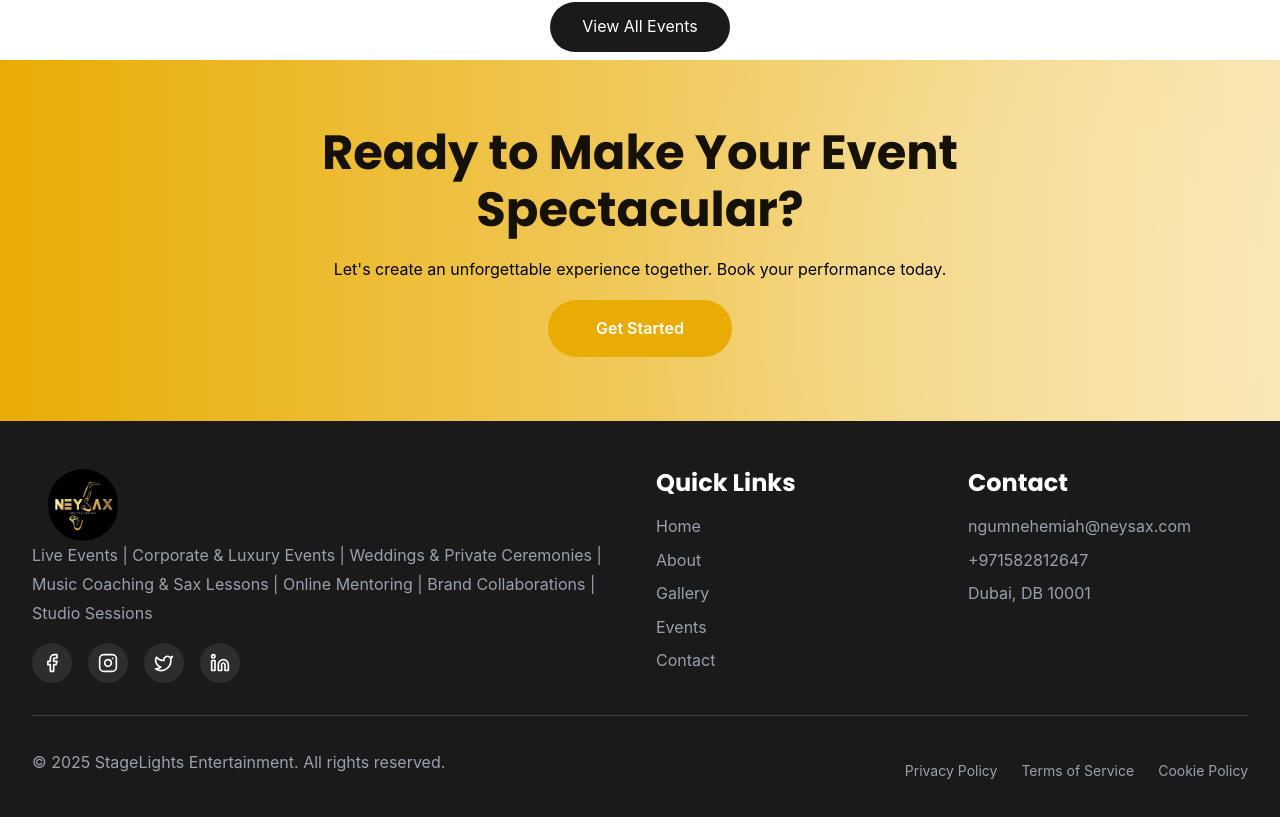
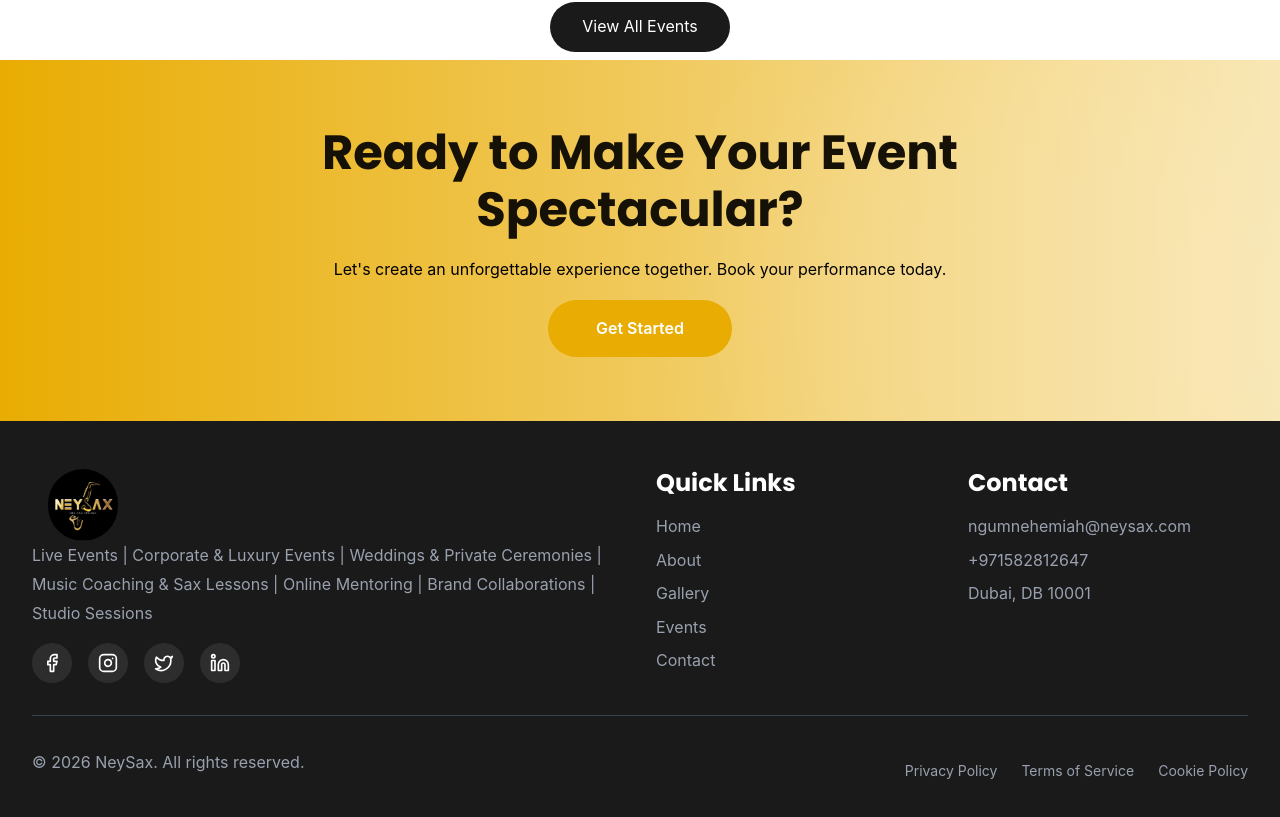
Before and after one commit to Kirin-Josh/ShowSphere, a Next.js app: page / in a window 1280 px wide. Shown: the part 1804-2621 px from the top of the page. Built offline with nearby package versions, Linux system fonts and the light colour scheme.

Commit message:
Update: Change copyright year and company name in FooterComponent

```diff
--- a/components/FooterComponent.tsx
+++ b/components/FooterComponent.tsx
@@ -104,7 +104,7 @@ export function FooterComponent({ onNavigate }: FooterProps) {
 
         <div className="border-t border-gray-700 pt-8 flex flex-col md:flex-row justify-between items-center gap-4">
           <p className="text-gray-400 text-center md:text-left">
-            &copy; 2025 StageLights Entertainment. All rights reserved.
+            &copy; {new Date().getFullYear()} NeySax. All rights reserved.
           </p>
           <div className="flex gap-6 text-gray-400 text-sm">
             <a href="#" className="hover:text-[#6C63FF] transition-colors">
```
